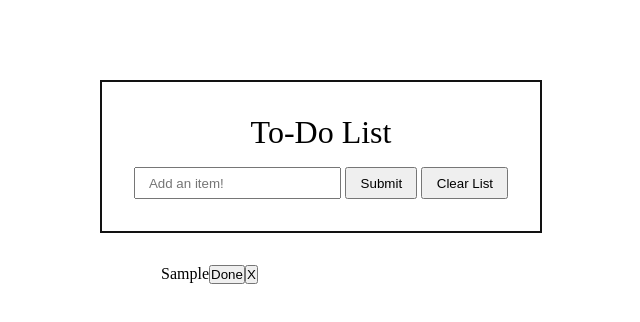
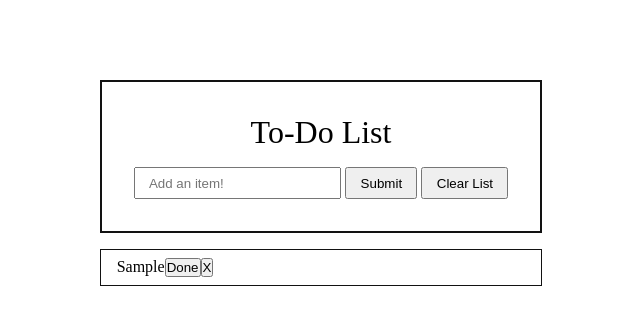
Before and after one commit to airdgo/To-Do-List, a plain HTML site: page index.html in a window 1280 px wide. Both pictures are taken after typing "Sample" into the empty fields and a click on the input "Submit". Shown: the whole page, without its empty margins (319-959 px from the left). Drawn offline with Linux system fonts and the light colour scheme.

Commit message:
began styling

```diff
--- a/index.html
+++ b/index.html
@@ -9,11 +9,12 @@
     <title>To Do App</title>
 </head>
 <body>
+    <div class="list-container">
         <div class="list-wraper">
             <h1>To-Do List</h1>
             <form data-form>
                 <input data-input class="add-item" placeholder="Add an item!" type="text">
-            <input data-submit class="submit" type="button" value="Submit" onclick="return addItem();">
+                <input data-submit class="submit" type="submit" value="Submit" onclick="return addItem();">
                 <button data-clear-list class="clear-list" onclick="return clearAll();">Clear List</button>
                 <p id="form-control" class="form-control">Input can not be empty!</p>
             </form>
@@ -23,5 +24,6 @@
 
             </ol>
         </div>
+    </div>
 </body>
 </html>
--- a/script.js
+++ b/script.js
@@ -31,6 +31,7 @@ function addItem () {
         list.appendChild(listItem);
 
         doneButton.innerHTML = 'Done';
+        doneButton.className = 'done-button';
         doneButton.onclick = function() {
             doneButton.remove();
             listItem.appendChild(checkIcon);
@@ -38,12 +39,14 @@ function addItem () {
         };
 
         removeButton.innerHTML = 'X';
+        removeButton.className = 'remove-button';
         removeButton.onclick = function() {
             removeButton.parentElement.remove()
             return;
         };
 
         listItem.appendChild(doneButton);
+
         listItem.appendChild(removeButton);
 
     }
--- a/style.css
+++ b/style.css
@@ -5,7 +5,7 @@
     font-weight: normal;
 }
 
-body, p, h1, form, input, button, ul, li {
+body, p, h1, form, input, button, ul, ol, li {
     margin: 0;
     padding: 0;
 }
@@ -43,7 +43,7 @@ body {
 
 .list-output {
     margin-top: 1rem;
-    width: 25rem;
+    width: 100%;
 }
 
 .check-icon {
@@ -52,12 +52,13 @@ body {
     height: 1rem;
 }
 
-li {
-    display: flex;
+ol {
+    list-style: none;
 }
 
-li button {
-    order: 3;
+.done-button,
+.remove-button {
+    cursor: pointer;
 }
 
 .list-wraper form {
@@ -76,3 +77,10 @@ li button {
 .form-control.error {
     visibility: visible;
 }
+
+.list-item {
+    margin: 1em 0;
+    padding: .5em 0;
+    padding-left: 1em;
+    border: 1px solid #121212;
+}
```
Also changed, not shown: blob-scene-haikei.svg (added). Lines whose indentation alone changed are shown as unchanged.
